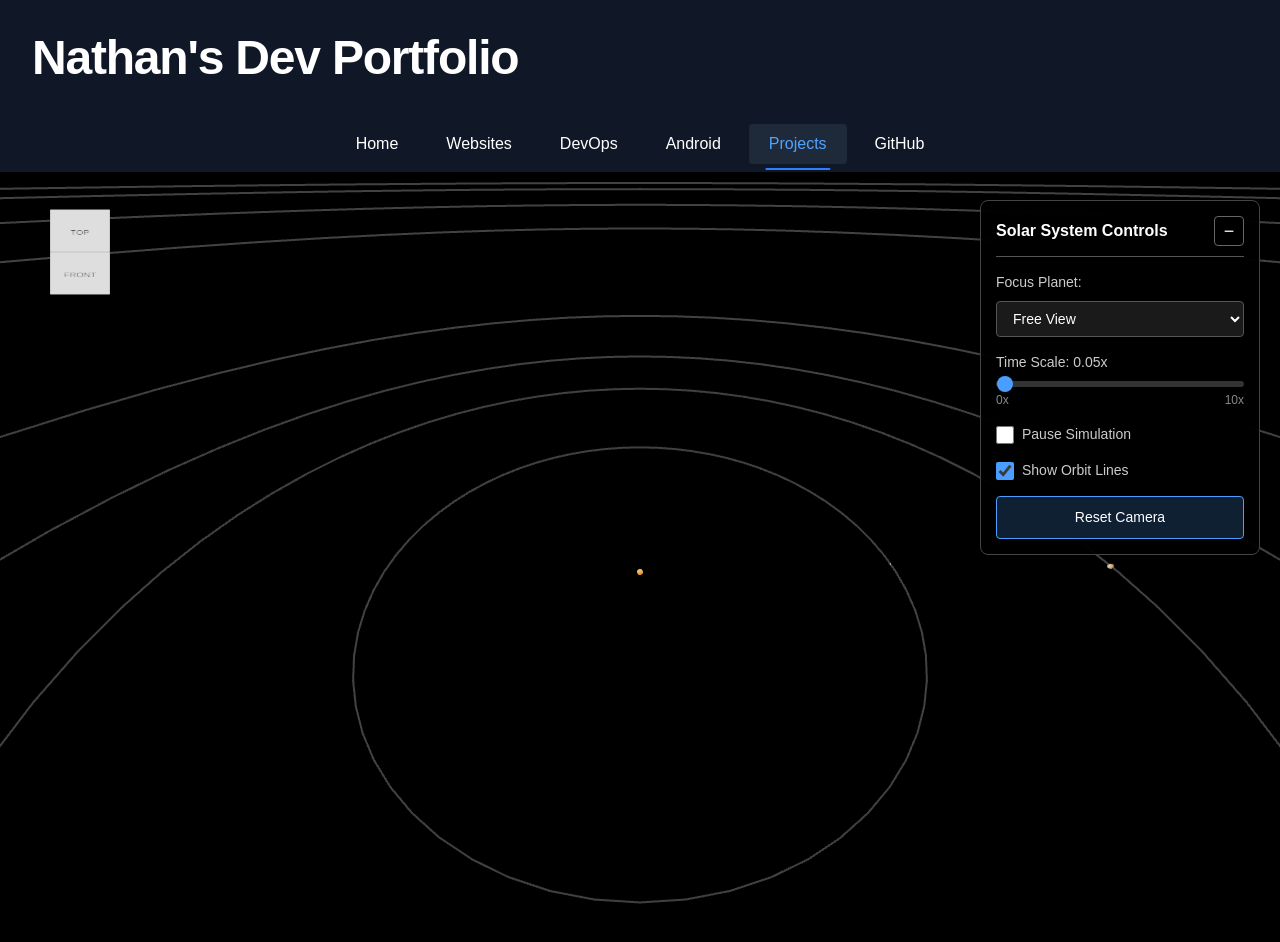
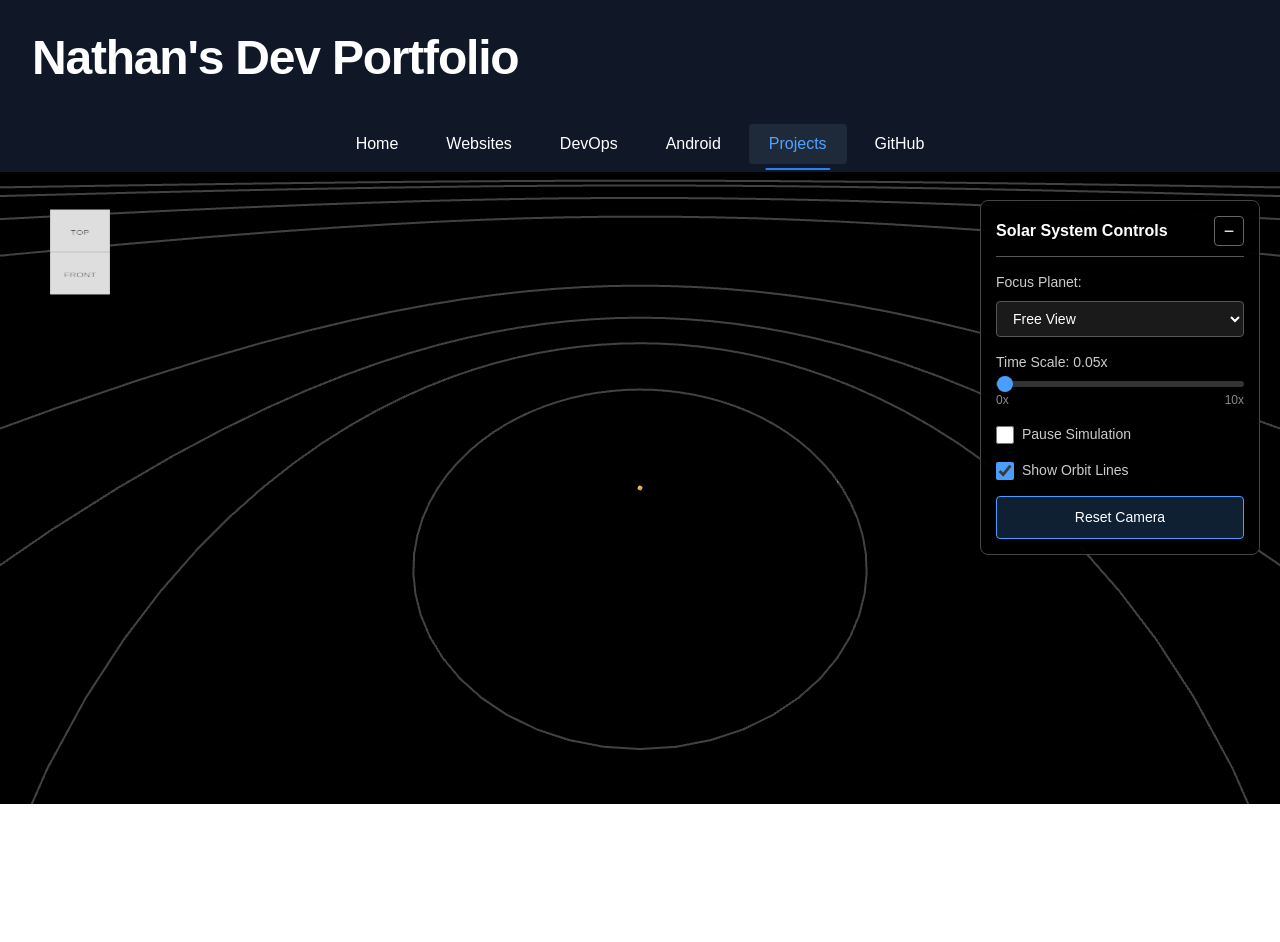
Before and after one commit to PapsBurr/personal-website-fullstack, a Next.js app in the folder frontend/: page /projects/solarsystem in a window 1280 px wide. Shown: the top 942 px of the page. After the commit the page ends 804 px from the top, so only its background shows below. Built offline with nearby package versions, Linux system fonts and the light colour scheme.

Commit message:
feat: change css to subtract the header from the viewport of canvas-container

```diff
--- a/frontend/src/app/globals.css
+++ b/frontend/src/app/globals.css
@@ -63,7 +63,7 @@ hr {
 
 .canvas-container {
   width: 100vw;
-  height: 100vh;
+  height: calc(100vh - 168px);
 }
 
 .fade-trigger {
```
